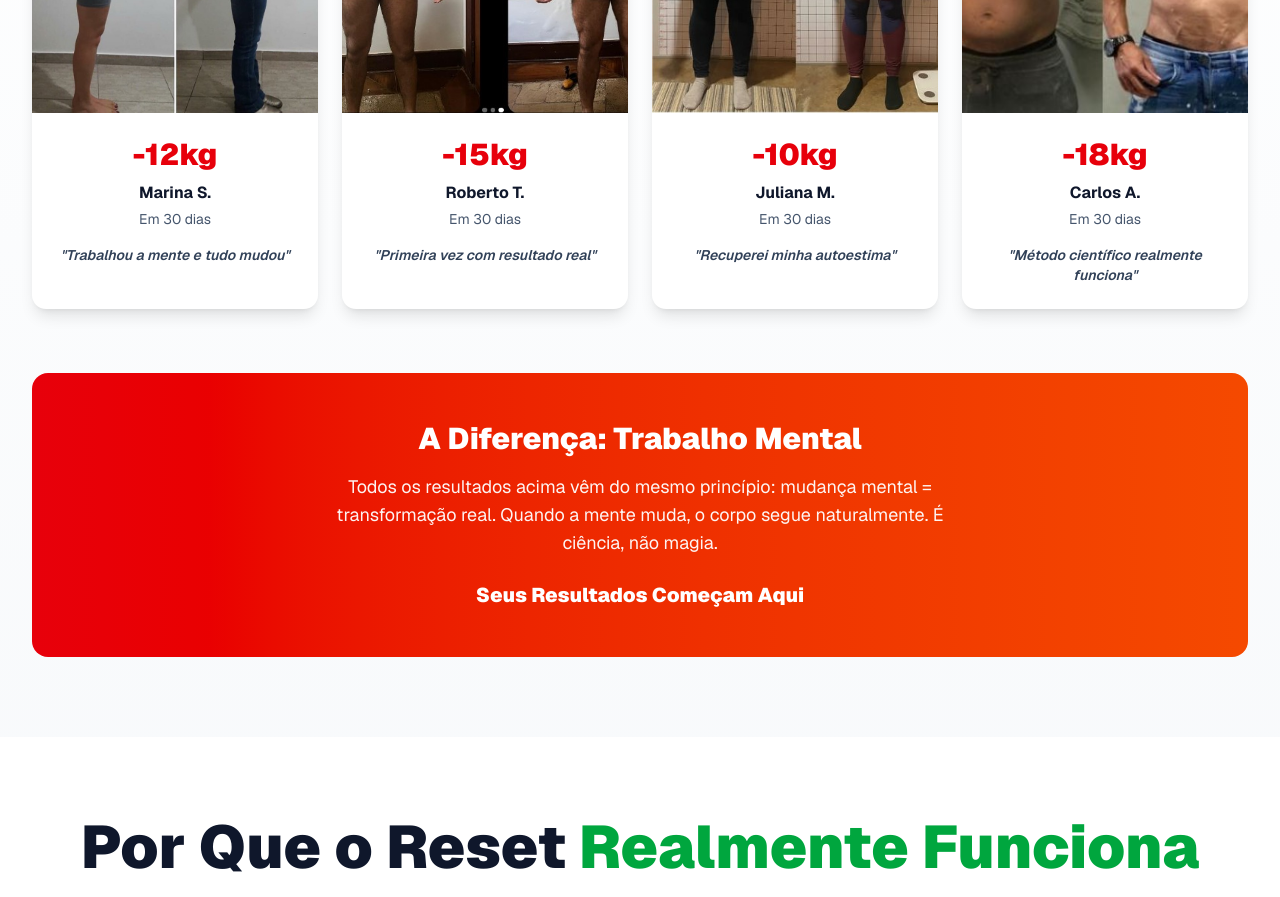
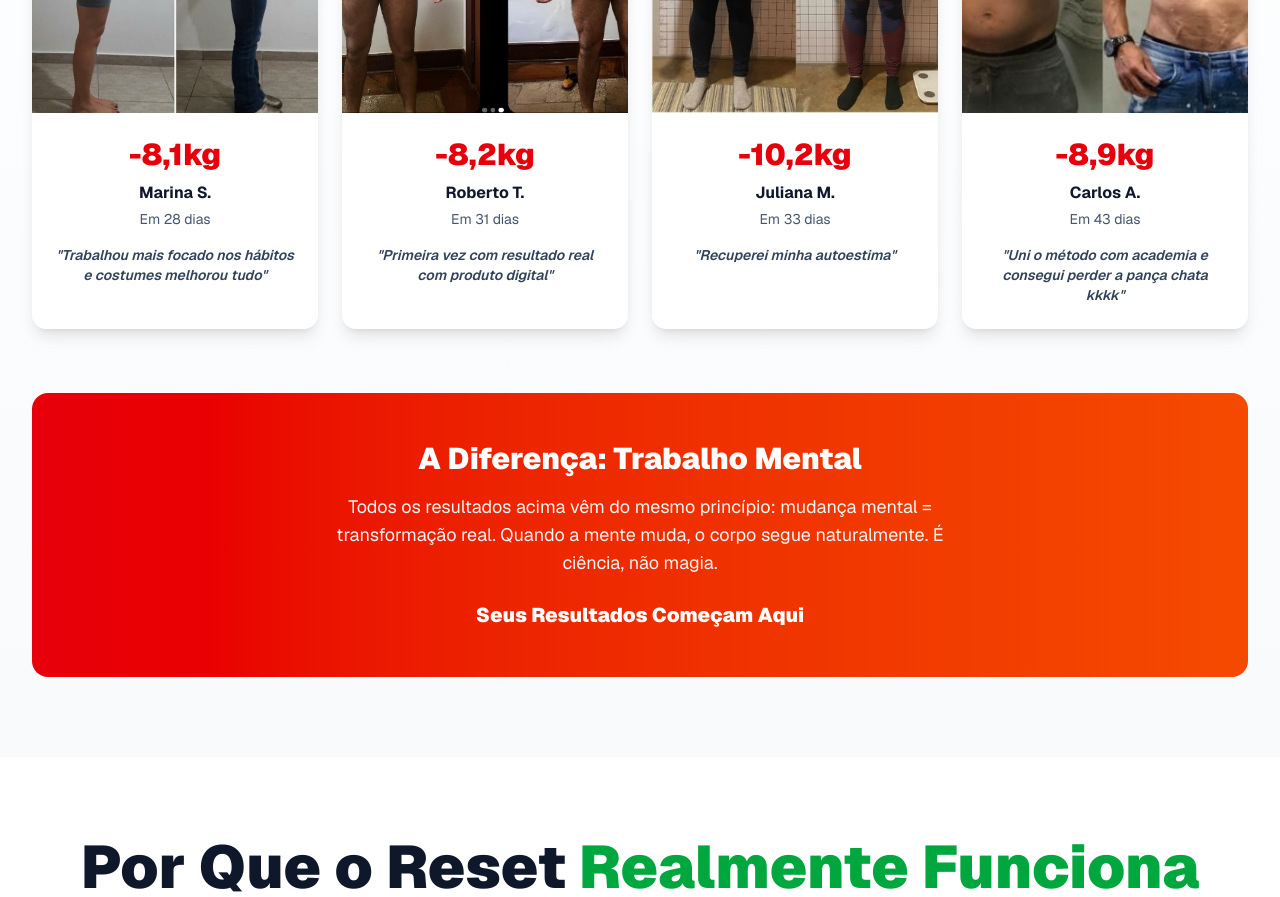
Before and after one commit to weslleyauto/pagina-venda, a Next.js app: page / in a window 1280 px wide. Shown: the part 3520-4417 px from the top of the page. Built offline with nearby package versions, Linux system fonts and the light colour scheme.

Commit message:
Update before-after.tsx

```diff
--- a/components/sales/before-after.tsx
+++ b/components/sales/before-after.tsx
@@ -4,31 +4,31 @@ export default function BeforeAfter() {
   const transformations = [
     {
       name: 'Marina S.',
-      kg: '-12kg',
-      time: '30 dias',
+      kg: '-8,1kg',
+      time: '28 dias',
       image: '/mulher-antes-depois-perda-peso-resultado.jpg',
-      highlight: 'Trabalhou a mente e tudo mudou'
+      highlight: 'Trabalhou mais focado nos hábitos e costumes melhorou tudo'
     },
     {
       name: 'Roberto T.',
-      kg: '-15kg',
-      time: '30 dias',
+      kg: '-8,2kg',
+      time: '31 dias',
       image: '/homem-transformacao-corpo-fitness-resultado.jpg',
-      highlight: 'Primeira vez com resultado real'
+      highlight: 'Primeira vez com resultado real com produto digital'
     },
     {
       name: 'Juliana M.',
-      kg: '-10kg',
-      time: '30 dias',
+      kg: '-10,2kg',
+      time: '33 dias',
       image: '/mulher-confiante-resultado-transformacao.jpg',
       highlight: 'Recuperei minha autoestima'
     },
     {
       name: 'Carlos A.',
-      kg: '-18kg',
-      time: '30 dias',
+      kg: '-8,9kg',
+      time: '43 dias',
       image: '/homem-antes-depois-magreza-conquista.jpg',
-      highlight: 'Método científico realmente funciona'
+      highlight: 'Uni o método com academia e consegui perder a pança chata kkkk'
     }
   ]
 
```
